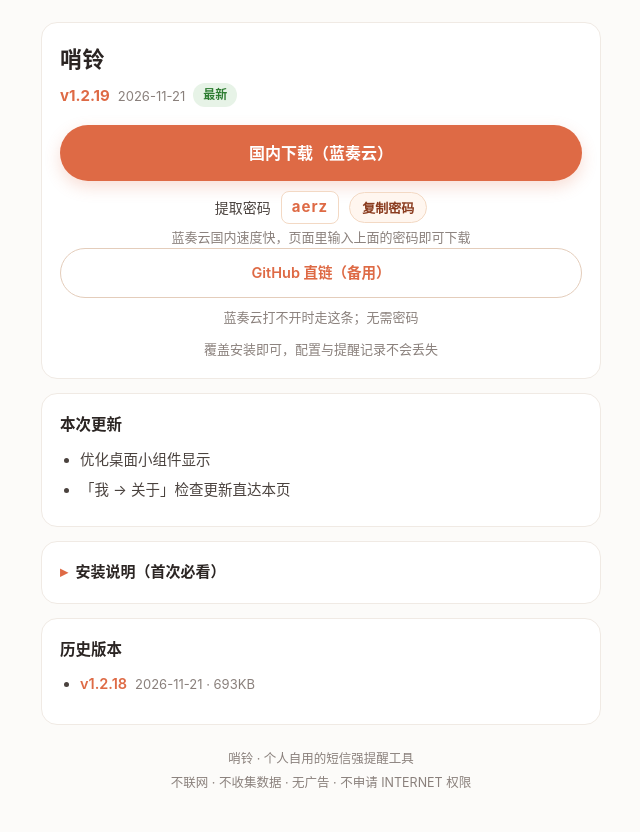
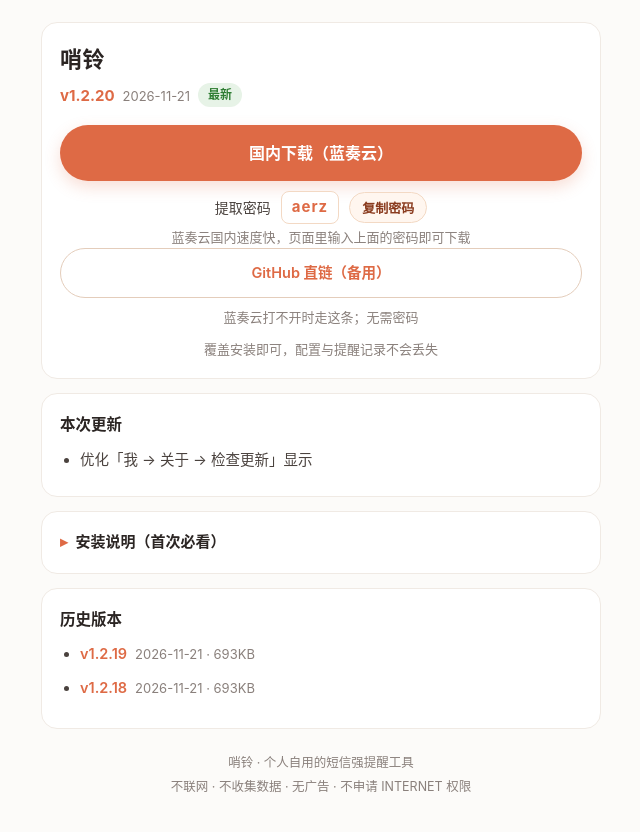
Before and after one commit to doutzen-dai/shaoling, a plain HTML site: page index.html in a window 1280 px wide. Shown: the whole page, without its empty margins (319-959 px from the left). Drawn offline with Linux system fonts and the light colour scheme.

Commit message:
1.优化「我 → 关于 → 检查更新」显示

```diff
--- a/index.html
+++ b/index.html
@@ -46,7 +46,7 @@
 
   <div class="card">
     <h1>哨铃</h1>
-    <div class="ver">v1.2.19<span class="date">2026-11-21</span><span class="tag">最新</span></div>
+    <div class="ver">v1.2.20<span class="date">2026-11-21</span><span class="tag">最新</span></div>
 
     <a class="btn" href="https://wwbfj.lanzouw.com/b01i618b5c" target="_blank" rel="noopener">国内下载（蓝奏云）</a>
     <div class="pwd">提取密码 <span class="kbd" id="pw">aerz</span>
@@ -54,7 +54,7 @@
     </div>
     <div class="hint">蓝奏云国内速度快，页面里输入上面的密码即可下载</div>
 
-    <a class="btn2" href="shaoling-v1.2.19.apk" download>GitHub 直链（备用）</a>
+    <a class="btn2" href="shaoling-v1.2.20.apk" download>GitHub 直链（备用）</a>
     <div class="hint">蓝奏云打不开时走这条；无需密码</div>
     <div class="hint" style="margin-top:10px">覆盖安装即可，配置与提醒记录不会丢失</div>
   </div>
@@ -62,8 +62,7 @@
   <div class="card">
     <h2>本次更新</h2>
     <ul>
-      <li>优化桌面小组件显示</li>
-      <li>「我 → 关于」检查更新直达本页</li>
+      <li>优化「我 → 关于 → 检查更新」显示</li>
     </ul>
   </div>
 
@@ -83,6 +82,7 @@
   <div class="card old">
     <h2>历史版本</h2>
     <ul>
+      <li><a href="shaoling-v1.2.19.apk" download>v1.2.19</a><span>2026-11-21 · 693KB</span></li>
       <li><a href="shaoling-v1.2.18.apk" download>v1.2.18</a><span>2026-11-21 · 693KB</span></li>
     </ul>
   </div>
```
Also changed, not shown: 1 other file.
